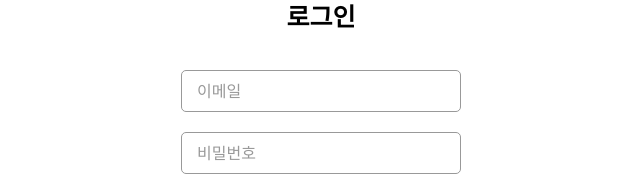
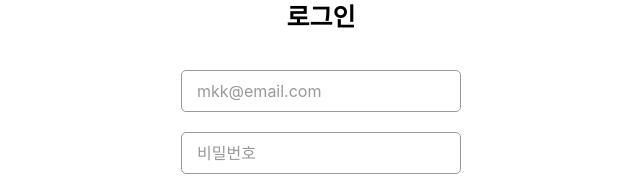
Before and after one commit to mkk00/Todo-List-React-Project-with-Axios, a React (Create React App) app: page /signin in a window 1280 px wide. Shown: the part 190-366 px from the top of the page, without its empty margins (319-959 px from the left). Built offline with nearby package versions, Linux system fonts and the light colour scheme.

Commit message:
[feat] add login validation

```diff
--- a/src/pages/SignIn.jsx
+++ b/src/pages/SignIn.jsx
@@ -1,3 +1,6 @@
+import { useState } from "react";
+// import { useNavigate } from 'react-router-dom';
+
 import styled from "styled-components";
 
 import FormInput from "../component/formInput";
@@ -5,6 +8,39 @@ import FormButton from "../component/button";
 import Divider from "../component/divider";
 
 function SignIn() {
+  const [email, setEmail] = useState('');
+  const [password, setPassword] = useState('');
+  const [emailErrormsg, setEmailErrormsg] = useState('');
+  const [passwordErrormsg, setPasswordErrormsg] = useState('');
+
+  const handleEmailChange = (e) => {
+    const currentValue = e.target.value;
+    setEmail(currentValue);
+
+    if(!currentValue){
+      setEmailErrormsg('이메일을 입력해주세요.');
+    } else if(currentValue.trim() === ''){
+      setEmailErrormsg('공백문자는 사용할 수 없습니다.');
+    } else if(!currentValue.includes('@')){
+      setEmailErrormsg('@는 반드시 포함되어야 합니다.');
+    } else if(currentValue.split('@').length > 2){
+      setEmailErrormsg('@는 한번만 사용 가능합니다.');
+    } else{
+      setEmailErrormsg('');
+    }
+  }
+
+  const handlePasswordChange = (e) => {
+    const currentValue = e.target.value;
+    setPassword(currentValue);
+
+    if(!(currentValue.length >= 8)){
+      setPasswordErrormsg('비밀번호는 8자 이상이어야 합니다.');
+    } else{
+      setPasswordErrormsg('');
+    }
+  }
+
   return(
     <section className="container">
       <Divider />
@@ -12,13 +48,15 @@ function SignIn() {
       <Form>
         <fieldset>
           <legend>로그인 폼</legend>
-          <FormInput className="a11yHidden" testid="email-input" id="loginId" placeholder="이메일" label="이메일" name="login" type="text" />
-          <FormInput className="a11yHidden" testid="password-input" id="loginPassword" placeholder="비밀번호" label="비밀번호" name="password" type="text" />
-        </fieldset>
+          <FormInput className="a11yHidden" id="loginId" label="이메일" name="email" placeholder="mkk@email.com" testid="email-input" type="eamil" value={email} onChange={handleEmailChange} />
+          <FormInput className="a11yHidden" id="loginPassword" label="비밀번호" name="password" placeholder="비밀번호" testid="password-input" type="password" value={password} onChange={handlePasswordChange} />
         <div className="buttonBox">
           <FormButton testid="signin-button" title="로그인" type="button" />
           <FormButton testud="signup-button" title="회원가입" type="button" pointColor />
         </div>
+        <p>{emailErrormsg}</p>
+        <p>{passwordErrormsg}</p>
+        </fieldset>
       </Form>
     </section>
   )
@@ -38,8 +76,10 @@ const Form = styled.form`
     width: 100%;
   }
 
-  .buttonBox{
-    margin-top: 20px;
+  p{
+    text-align: center;
+    color: red;
+    height: 15px;
   }
 
   .buttonBox button:last-child{
--- a/src/pages/SignUp.jsx
+++ b/src/pages/SignUp.jsx
@@ -1,4 +1,4 @@
-import { useState } from "react"; 'react';
+import { useState } from "react";
 import { useNavigate } from 'react-router-dom';
 
 import styled from "styled-components";
@@ -68,12 +68,12 @@ function SignUp() {
           <legend>회원가입 폼</legend>
           <FormInput label="이메일" name="email" placeholder="mkk@email.com" testid="email-input" type="eamil" value={email} onChange={handleEmailChange} />
           <FormInput label="비밀번호" name="password" placeholder="비밀번호" testid="password-input" type="password" value={password} onChange={handlePasswordChange} />
-          <p>{emailErrormsg}</p>
-          <p>{passwordErrormsg}</p>
           <ButtonBox>
             <FormButton title="취소" type="button" onClick={handleBackPage} />
             <FormButton testid="signup-button" title="회원가입" type="button" pointColor onClick={handleSubmit} disabled={validationEmail&&validationPassword?false:true} />
           </ButtonBox>
+          <p>{emailErrormsg}</p>
+          <p>{passwordErrormsg}</p>
         </fieldset>
       </Form>
     </section>
@@ -93,7 +93,6 @@ const Form = styled.form`
   p{
     text-align: center;
     color: red;
-    height: 15px;
   }
 `
 
```
